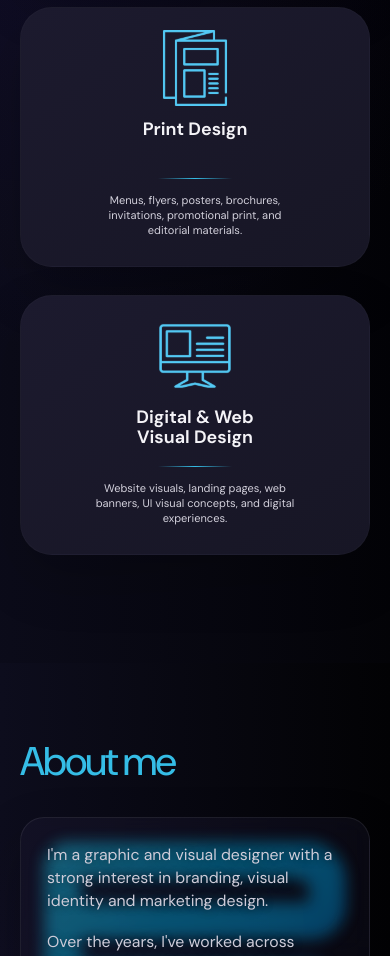
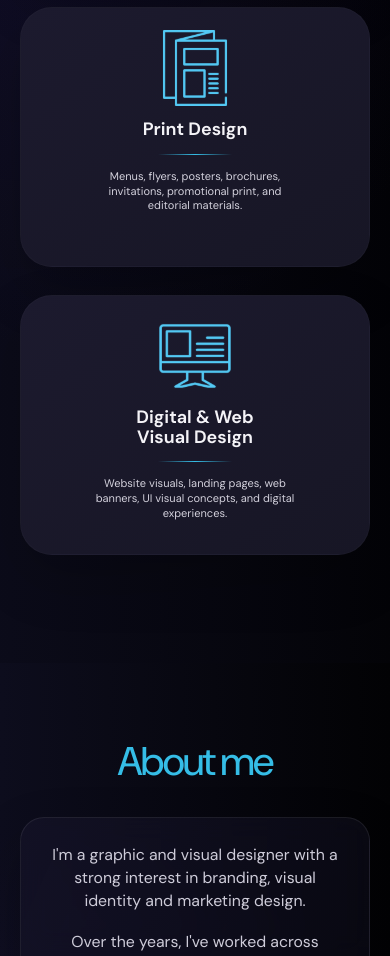
Before and after one commit to NikoDola/emilija-petrova, a Next.js app: page / in a window 390 px wide. Shown: the part 2080-3036 px from the top of the page. Built offline with nearby package versions, Linux system fonts and the light colour scheme.

Commit message:
centered the about

```diff
--- a/src/app/page.module.css
+++ b/src/app/page.module.css
@@ -424,7 +424,6 @@
 
 .serviceCard h3 {
   max-width: 170px;
-  min-height: 44px;
   margin-top: 14px;
   font-size: 1.12rem;
   font-weight: 650;
@@ -1088,41 +1087,19 @@
 
   .aboutCopy h2 {
     margin-left: 0;
+    text-align: center;
   }
 
   .aboutPanel {
-    position: relative;
-    overflow: hidden;
     margin-left: 0;
     padding: 26px;
     border: 1px solid rgba(255, 255, 255, 0.08);
     border-radius: 24px;
-    isolation: isolate;
     background: linear-gradient(115deg, rgba(22, 20, 40, 0.68), rgba(10, 10, 21, 0.58));
     box-shadow: 0 22px 52px rgba(0, 0, 0, 0.24);
+    text-align: center;
     -webkit-backdrop-filter: blur(14px) saturate(125%);
     backdrop-filter: blur(14px) saturate(125%);
-  }
-
-  .aboutPanel::before {
-    position: absolute;
-    z-index: 0;
-    top: 50%;
-    left: 50%;
-    width: min(82%, 330px);
-    aspect-ratio: 66 / 64;
-    content: "";
-    opacity: 0.48;
-    background: url("/images/personal/logo.svg") center / contain no-repeat;
-    filter: blur(7px) saturate(115%);
-    transform: translate(-50%, -50%) scale(1.06);
-    pointer-events: none;
-  }
-
-  .aboutPanel p {
-    position: relative;
-    z-index: 1;
-    text-shadow: 0 1px 10px rgba(0, 0, 0, 0.42);
   }
 
   .aboutStats {
```
